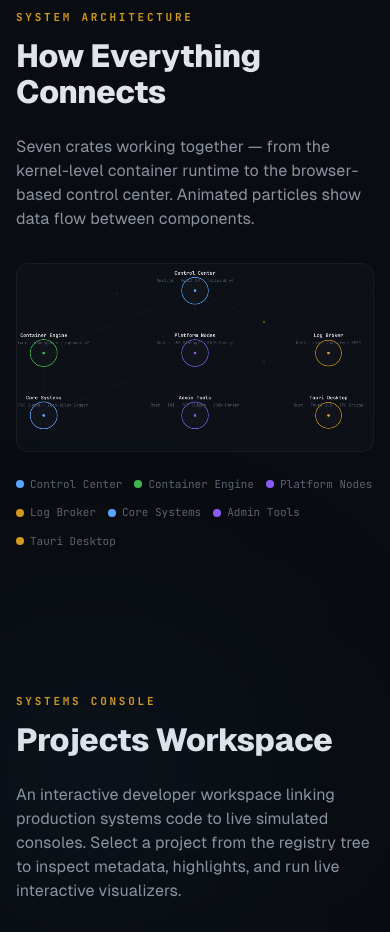
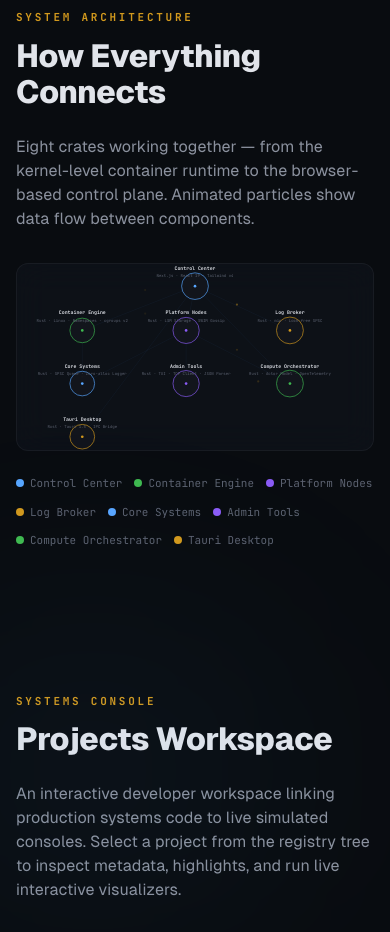
Before and after one commit to keaganryanoconnell/Systems---portfolio, a Next.js app in the folder ui-control-center/: page / in a window 390 px wide. Shown: the part 1420-2352 px from the top of the page. Built offline with nearby package versions, Linux system fonts and the light colour scheme.

Commit message:
Fix ArchMap: responsive canvas with ResizeObserver, add Compute Orchestrator node, dynamic layout

```diff
--- a/ui-control-center/src/app/components/ArchMap.tsx
+++ b/ui-control-center/src/app/components/ArchMap.tsx
@@ -1,50 +1,96 @@
 "use client";
 
-import { useEffect, useRef } from "react";
+import { useEffect, useRef, useState } from "react";
 
-const NODES = [
-  { x: 400, y: 60,  label: "Control Center", sub: "Next.js · React 19 · Tailwind v4", color: "#58a6ff" },
-  { x: 60,  y: 200, label: "Container Engine", sub: "Rust · Linux · Namespaces · cgroups v2", color: "#3fb950" },
-  { x: 400, y: 200, label: "Platform Nodes", sub: "Rust · LSM Storage · SWIM Gossip", color: "#8b5cf6" },
-  { x: 700, y: 200, label: "Log Broker", sub: "Rust · mio · Lock-free SPSC", color: "#d2991d" },
-  { x: 60,  y: 340, label: "Core Systems", sub: "Rust · SPSC Queue · Zero-alloc Logger", color: "#58a6ff" },
-  { x: 400, y: 340, label: "Admin Tools", sub: "Rust · TUI · TCP Client · JSON Parser", color: "#8b5cf6" },
-  { x: 700, y: 340, label: "Tauri Desktop", sub: "Rust · Tauri 1.5 · IPC Bridge", color: "#d2991d" },
+interface NodeSpec {
+  label: string;
+  sub: string;
+  color: string;
+}
+
+const NODE_SPECS: NodeSpec[] = [
+  { label: "Control Center", sub: "Next.js · React 19 · Tailwind v4", color: "#58a6ff" },
+  { label: "Container Engine", sub: "Rust · Linux · Namespaces · cgroups v2", color: "#3fb950" },
+  { label: "Platform Nodes", sub: "Rust · LSM Storage · SWIM Gossip", color: "#8b5cf6" },
+  { label: "Log Broker", sub: "Rust · mio · Lock-free SPSC", color: "#d2991d" },
+  { label: "Core Systems", sub: "Rust · SPSC Queue · Zero-alloc Logger", color: "#58a6ff" },
+  { label: "Admin Tools", sub: "Rust · TUI · TCP Client · JSON Parser", color: "#8b5cf6" },
+  { label: "Compute Orchestrator", sub: "Rust · Actor Model · OpenTelemetry", color: "#3fb950" },
+  { label: "Tauri Desktop", sub: "Rust · Tauri 1.5 · IPC Bridge", color: "#d2991d" },
 ];
 
-const EDGES = [
+const EDGES: [number, number][] = [
   [0, 1], [0, 2], [0, 3], [1, 4], [2, 4],
-  [2, 5], [0, 6],
+  [2, 5], [0, 7], [0, 6], [6, 2],
 ];
+
+const CANVAS_W = 800;
+const CANVAS_H = 420;
+
+function layoutNodes(count: number): { x: number; y: number }[] {
+  const positions: { x: number; y: number }[] = [];
+  positions.push({ x: CANVAS_W / 2, y: 50 });
+  const cols = 3;
+  const rowH = 120;
+  const colW = (CANVAS_W - 100) / cols;
+  const startX = colW / 2 + 30;
+  for (let i = 2; i <= count + 1; i++) {
+    const row = Math.floor((i - 2) / cols);
+    const col = (i - 2) % cols;
+    positions.push({
+      x: startX + col * colW,
+      y: 150 + row * rowH,
+    });
+  }
+  return positions;
+}
 
 export default function ArchMap() {
   const ref = useRef<HTMLCanvasElement>(null);
+  const containerRef = useRef<HTMLDivElement>(null);
+  const [size, setSize] = useState({ w: 800, h: 420 });
+
+  useEffect(() => {
+    if (!containerRef.current) return;
+    const ro = new ResizeObserver((entries) => {
+      for (const entry of entries) {
+        setSize({
+          w: Math.floor(entry.contentRect.width),
+          h: Math.floor(entry.contentRect.width * (CANVAS_H / CANVAS_W)),
+        });
+      }
+    });
+    ro.observe(containerRef.current);
+    return () => ro.disconnect();
+  }, []);
 
   useEffect(() => {
     const canvas = ref.current;
     if (!canvas) return;
-
     const ctx = canvas.getContext("2d");
     if (!ctx) return;
 
-    // High-DPI Scaling setup
     const dpr = window.devicePixelRatio || 1;
-    canvas.width = 800 * dpr;
-    canvas.height = 420 * dpr;
-    ctx.scale(dpr, dpr);
+    canvas.width = size.w * dpr;
+    canvas.height = size.h * dpr;
+    canvas.style.width = `${size.w}px`;
+    canvas.style.height = `${size.h}px`;
+    ctx.scale(dpr * (size.w / CANVAS_W), dpr * (size.h / CANVAS_H));
 
     let frame = 0;
+    let animId: number;
+
+    const positions = layoutNodes(NODE_SPECS.length);
 
     const draw = () => {
-      ctx.clearRect(0, 0, 800, 420);
-
+      ctx.clearRect(0, 0, CANVAS_W, CANVAS_H);
       const t = frame * 0.02;
 
       for (const [a, b] of EDGES) {
-        const ax = NODES[a].x;
-        const ay = NODES[a].y;
-        const bx = NODES[b].x;
-        const by = NODES[b].y;
+        const ax = positions[a].x;
+        const ay = positions[a].y;
+        const bx = positions[b].x;
+        const by = positions[b].y;
 
         ctx.beginPath();
         ctx.moveTo(ax, ay);
@@ -61,11 +107,13 @@ export default function ArchMap() {
         ctx.fill();
       }
 
-      for (const node of NODES) {
-        const pulse = 1 + Math.sin(t * 2 + node.x) * 0.08;
+      for (let i = 0; i < NODE_SPECS.length; i++) {
+        const node = NODE_SPECS[i];
+        const pos = positions[i];
+        const pulse = 1 + Math.sin(t * 2 + pos.x) * 0.08;
 
         ctx.beginPath();
-        ctx.arc(node.x, node.y, 28 * pulse, 0, Math.PI * 2);
+        ctx.arc(pos.x, pos.y, 28 * pulse, 0, Math.PI * 2);
         ctx.fillStyle = "rgba(19, 22, 29, 0.95)";
         ctx.fill();
         ctx.strokeStyle = node.color;
@@ -73,48 +121,44 @@ export default function ArchMap() {
         ctx.stroke();
 
         ctx.beginPath();
-        ctx.arc(node.x, node.y, 3, 0, Math.PI * 2);
+        ctx.arc(pos.x, pos.y, 3, 0, Math.PI * 2);
         ctx.fillStyle = node.color;
         ctx.fill();
 
         ctx.font = "bold 11px 'JetBrains Mono', monospace";
         ctx.fillStyle = "#e1e4ea";
         ctx.textAlign = "center";
-        ctx.fillText(node.label, node.x, node.y - 36);
+        ctx.fillText(node.label, pos.x, pos.y - 36);
 
         ctx.font = "9px 'JetBrains Mono', monospace";
         ctx.fillStyle = "#5c6270";
-        ctx.fillText(node.sub, node.x, node.y - 20);
+        ctx.fillText(node.sub, pos.x, pos.y - 20);
       }
 
       frame++;
-      requestAnimationFrame(draw);
+      animId = requestAnimationFrame(draw);
     };
 
     draw();
-  }, []);
+    return () => cancelAnimationFrame(animId);
+  }, [size]);
 
   return (
     <section id="arch" className="section">
       <div className="section-heading">System Architecture</div>
       <h2 className="section-title">How Everything Connects</h2>
       <p className="text-text-soft text-base max-w-2xl mb-8">
-        Seven crates working together — from the kernel-level container runtime to
-        the browser-based control center. Animated particles show data flow between
+        Eight crates working together — from the kernel-level container runtime to
+        the browser-based control plane. Animated particles show data flow between
         components.
       </p>
 
-      <div className="cyber-panel overflow-hidden">
-        <canvas
-          ref={ref}
-          width={800}
-          height={420}
-          className="w-full h-auto"
-        />
+      <div ref={containerRef} className="cyber-panel overflow-hidden">
+        <canvas ref={ref} className="w-full block" />
       </div>
 
       <div className="flex flex-wrap gap-3 mt-6 text-[11px] font-mono text-text-muted">
-        {NODES.map((n) => (
+        {NODE_SPECS.map((n) => (
           <span key={n.label} className="flex items-center gap-1.5">
             <span className="w-2 h-2 rounded-full" style={{ background: n.color }} />
             {n.label}
```
